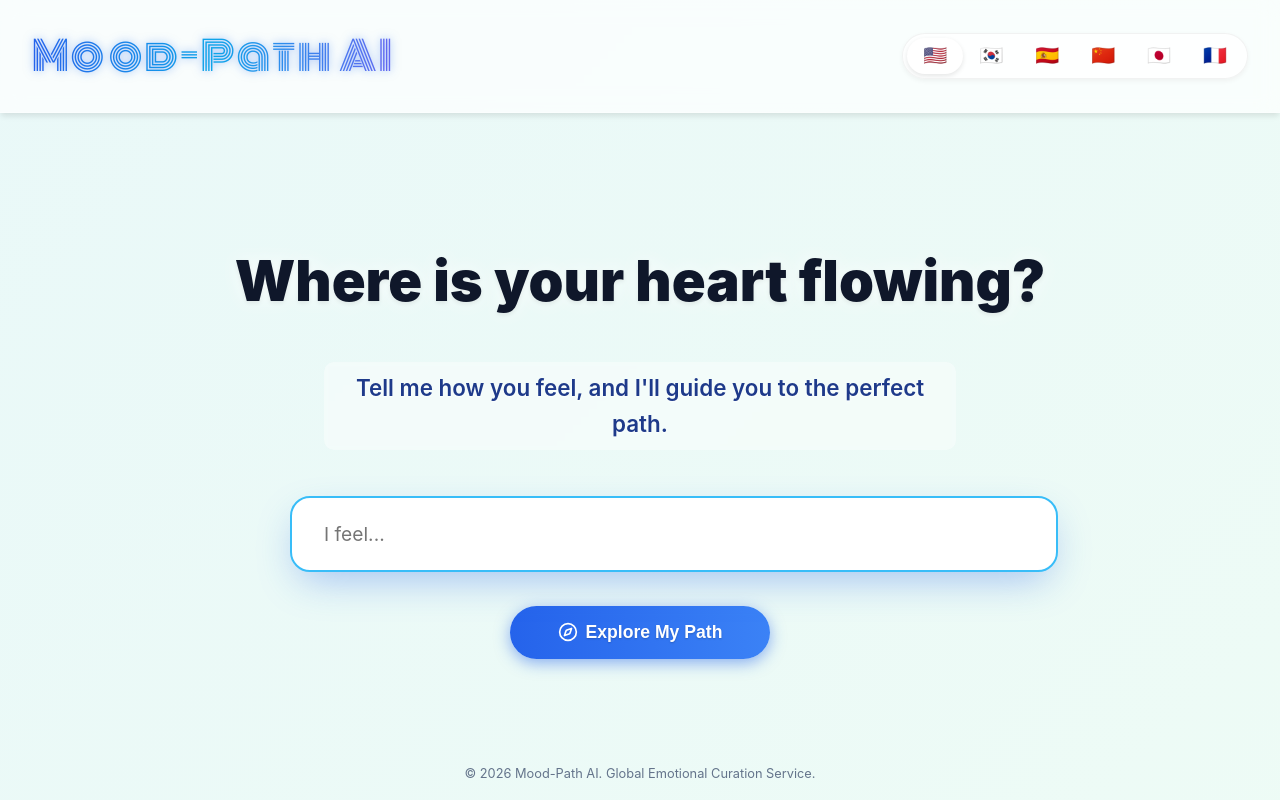
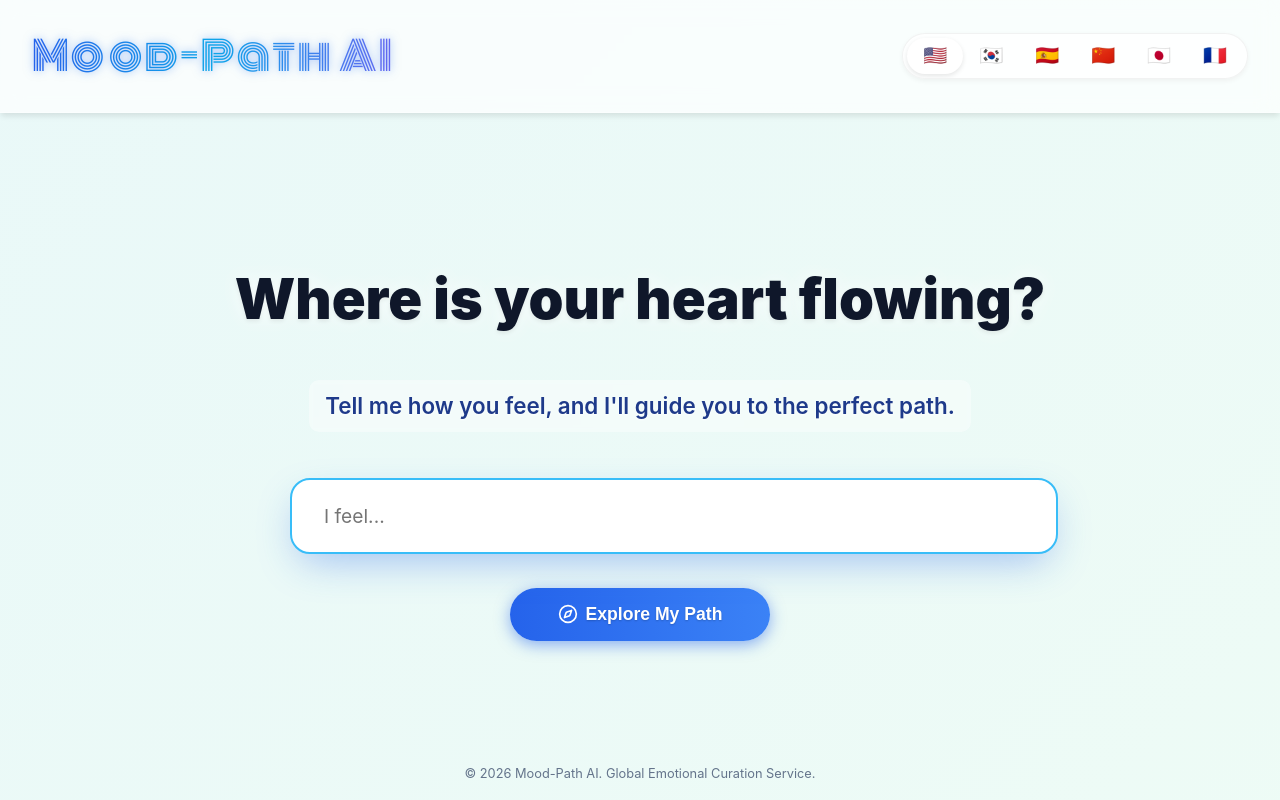
Before and after one commit to gogoskyocean/product_builder, a React (Vite) app: page / in a window 1280 px wide. Built offline with nearby package versions, Linux system fonts and the light colour scheme.

Commit message:
UI: hero subtitle width adjustment

```diff
--- a/src/App.css
+++ b/src/App.css
@@ -86,7 +86,8 @@ header {
   color: #1e3a8a;
   /* Darker blue for contrast */
   margin-bottom: 3rem;
-  max-width: 600px;
+  max-width: 900px;
+  width: fit-content;
   font-weight: 600;
   text-shadow: 0 1px 2px rgba(255, 255, 255, 0.8);
   background: rgba(255, 255, 255, 0.4);
```
